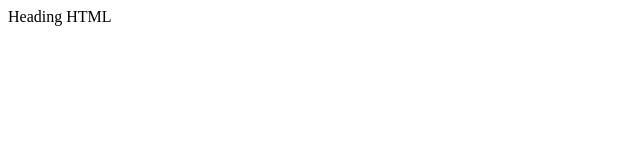
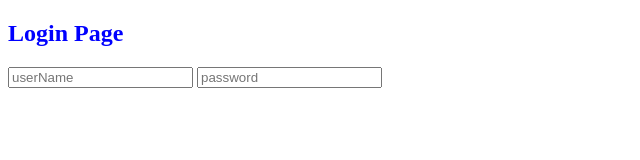
Before and after one commit to vivekanand2003/Ui, a plain HTML site: page index.html in a window 1280 px wide. Shown: the whole page, without its empty margins (0-640 px from the left). Drawn offline with Linux system fonts and the light colour scheme.

Commit message:
html page added

```diff
--- a/index.html
+++ b/index.html
@@ -1,11 +1,24 @@
 <!DOCTYPE html>
 <html lang="en">
+
 <head>
     <meta charset="UTF-8">
     <meta name="viewport" content="width=device-width, initial-scale=1.0">
     <title>Document</title>
+    <link rel="stylesheet" href="style.css">
 </head>
+
 <body>
-    <div>Heading HTML</div>
+    <div>
+        <h2>Login Page</h2>
+        <div>
+            <input type="text" name="userName" id="userName" placeholder="userName" />
+            <input type="text" name="password" id="password" placeholder="password" />
+
+        </div>
+    </div>
 </body>
+
 </html>
+
+<!-- ctrl+~ -->
--- /dev/null
+++ b/style.css
@@ -0,0 +1,3 @@
+h2{
+    color:blue;
+}
```
